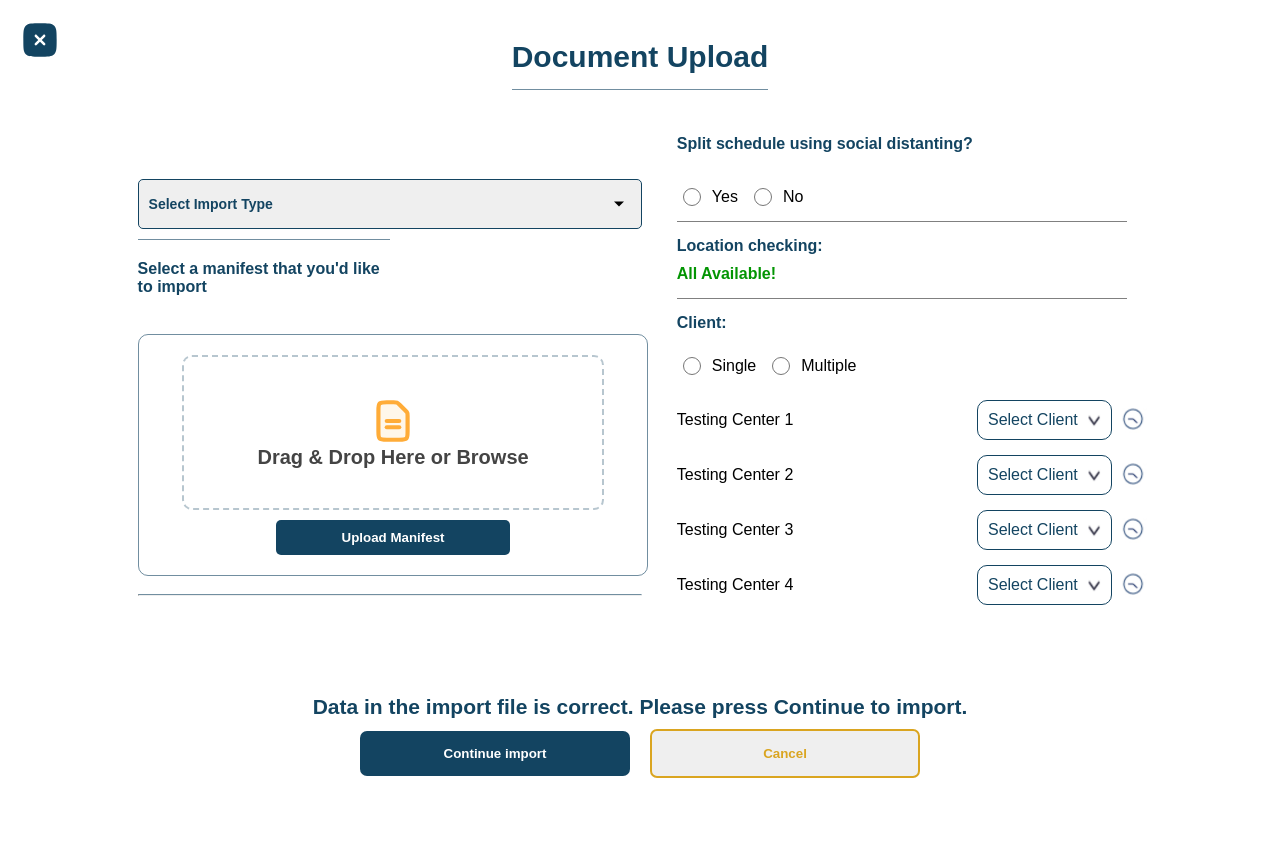
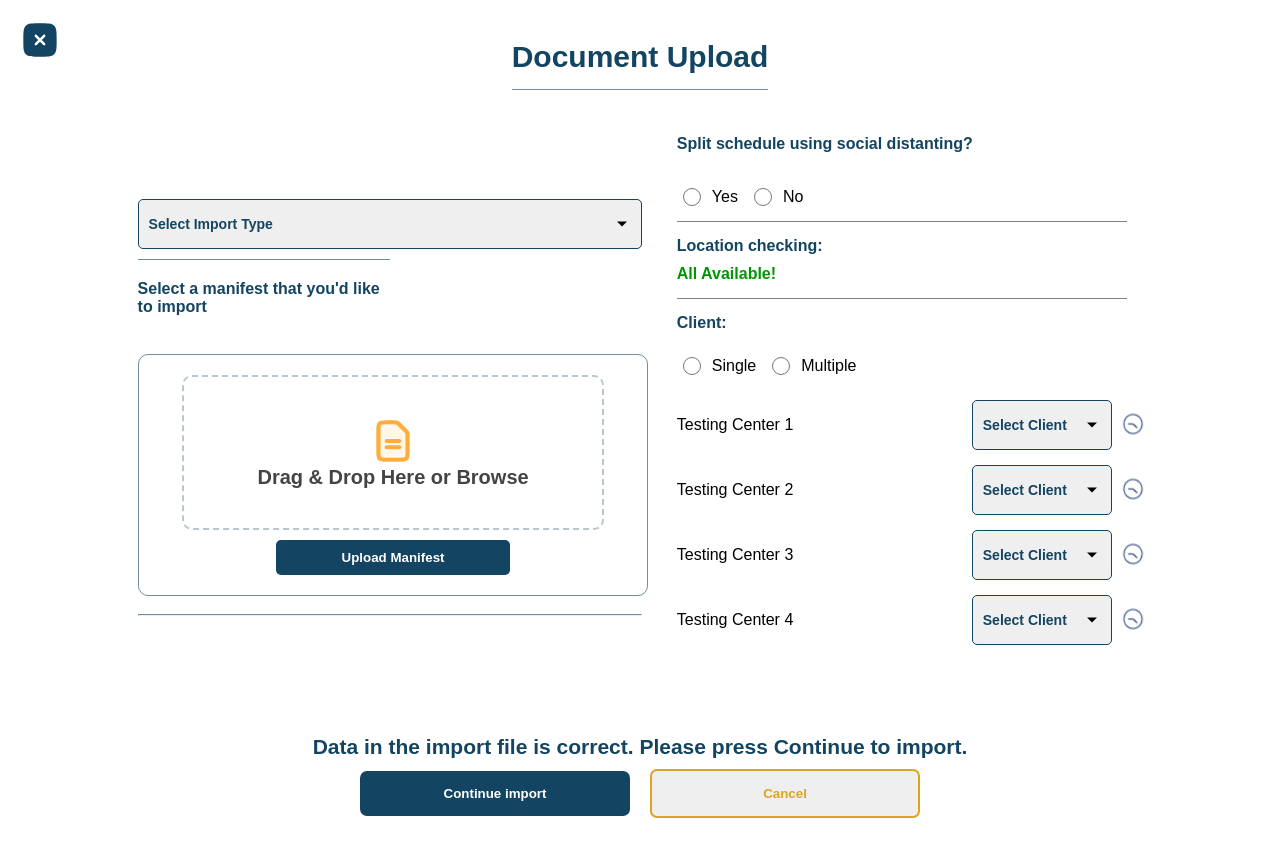
Before and after one commit to Faxraddin/Robby, a React (Create React App) app: page / in a window 1280 px wide. Shown: the top 856 px of the page. Built offline with nearby package versions, Linux system fonts and the light colour scheme.

Commit message:
replaced dummy select fields with the working ones

```diff
--- a/src/components/Form.css
+++ b/src/components/Form.css
@@ -33,3 +33,8 @@
     }
 
 }
+
+.select_container{
+    margin: 20px 0px;
+    width: 100%;
+}
--- a/src/components/Form.js
+++ b/src/components/Form.js
@@ -7,7 +7,9 @@ const Form = () => {
   return (
     <div className="container">
       <div className="main_form_div">
-        <Select fields={["React", "Node"]} placeholder='Select Import Type' />
+        <div className="select_container">
+          <Select fields={["React", "Node"]} placeholder='Select Import Type' />
+        </div>
         <div
           style={{
             display: "flex",
--- a/src/components/RightPart.js
+++ b/src/components/RightPart.js
@@ -1,4 +1,5 @@
 import "./RightPart.css";
+import Select from "./Select";
 
 const RightPart = () => {
   return (
@@ -55,20 +56,8 @@ const RightPart = () => {
                   gap: 10,
                 }}
               >
-                <div
-                  style={{
-                    padding: "10px",
-                    border: "rgb(19, 68, 97) thin solid",
-                    borderRadius: 10,
-                    display: "flex",
-                    gap: 10,
-                    alignItems: "center",
-                  }}
-                >
-                  <span style={{ color: "rgb(19, 68, 97)" }}>
-                    Select Client
-                  </span>
-                  <img height={13} width={13} src="./down.png" />
+                <div style={{width: 140}}>
+                  <Select placeholder='Select Client' fields={["Sasnarine", "Bailey"]} />
                 </div>
                 <img height={25} width={25} src="./clock.png" />
               </div>
@@ -91,20 +80,8 @@ const RightPart = () => {
                   gap: 10,
                 }}
               >
-                <div
-                  style={{
-                    padding: "10px",
-                    border: "rgb(19, 68, 97) thin solid",
-                    borderRadius: 10,
-                    display: "flex",
-                    gap: 10,
-                    alignItems: "center",
-                  }}
-                >
-                  <span style={{ color: "rgb(19, 68, 97)" }}>
-                    Select Client
-                  </span>
-                  <img height={13} width={13} src="./down.png" />
+                <div style={{width: 140}}>
+                  <Select placeholder='Select Client' fields={["Sasnarine", "Bailey"]} />
                 </div>
                 <img height={25} width={25} src="./clock.png" />
               </div>
@@ -127,20 +104,8 @@ const RightPart = () => {
                   gap: 10,
                 }}
               >
-                <div
-                  style={{
-                    padding: "10px",
-                    border: "rgb(19, 68, 97) thin solid",
-                    borderRadius: 10,
-                    display: "flex",
-                    gap: 10,
-                    alignItems: "center",
-                  }}
-                >
-                  <span style={{ color: "rgb(19, 68, 97)" }}>
-                    Select Client
-                  </span>
-                  <img height={13} width={13} src="./down.png" />
+                <div style={{width: 140}}>
+                  <Select placeholder='Select Client' fields={["Sasnarine", "Bailey"]} />
                 </div>
                 <img height={25} width={25} src="./clock.png" />
               </div>
@@ -163,20 +128,8 @@ const RightPart = () => {
                   gap: 10,
                 }}
               >
-                <div
-                  style={{
-                    padding: "10px",
-                    border: "rgb(19, 68, 97) thin solid",
-                    borderRadius: 10,
-                    display: "flex",
-                    gap: 10,
-                    alignItems: "center",
-                  }}
-                >
-                  <span style={{ color: "rgb(19, 68, 97)" }}>
-                    Select Client
-                  </span>
-                  <img height={13} width={13} src="./down.png" />
+                <div style={{width: 140}}>
+                  <Select placeholder='Select Client' fields={["Sasnarine", "Bailey"]} />
                 </div>
                 <img height={25} width={25} src="./clock.png" />
               </div>
--- a/src/components/Select.css
+++ b/src/components/Select.css
@@ -8,7 +8,7 @@
 .custom-select-wrapper:after {
     content: '';
     position: absolute;
-    right: 10px;
+    right: 7px;
     top: 50%;
     transform: translateY(-50%);
     width: 25px;
@@ -19,14 +19,12 @@
 
 .select_name {
     width: 100%;
-    margin-bottom: 10px;
     font-size: 14px;
     color: rgb(19, 68, 97);
     font-weight: bold;
     border-radius: 5px;
-    padding: 10px;
+    padding: 7px 10px;
     height: 50px;
-    margin: 20px 0;
     appearance: none;
     -webkit-appearance: none;
     -moz-appearance: none;
```
